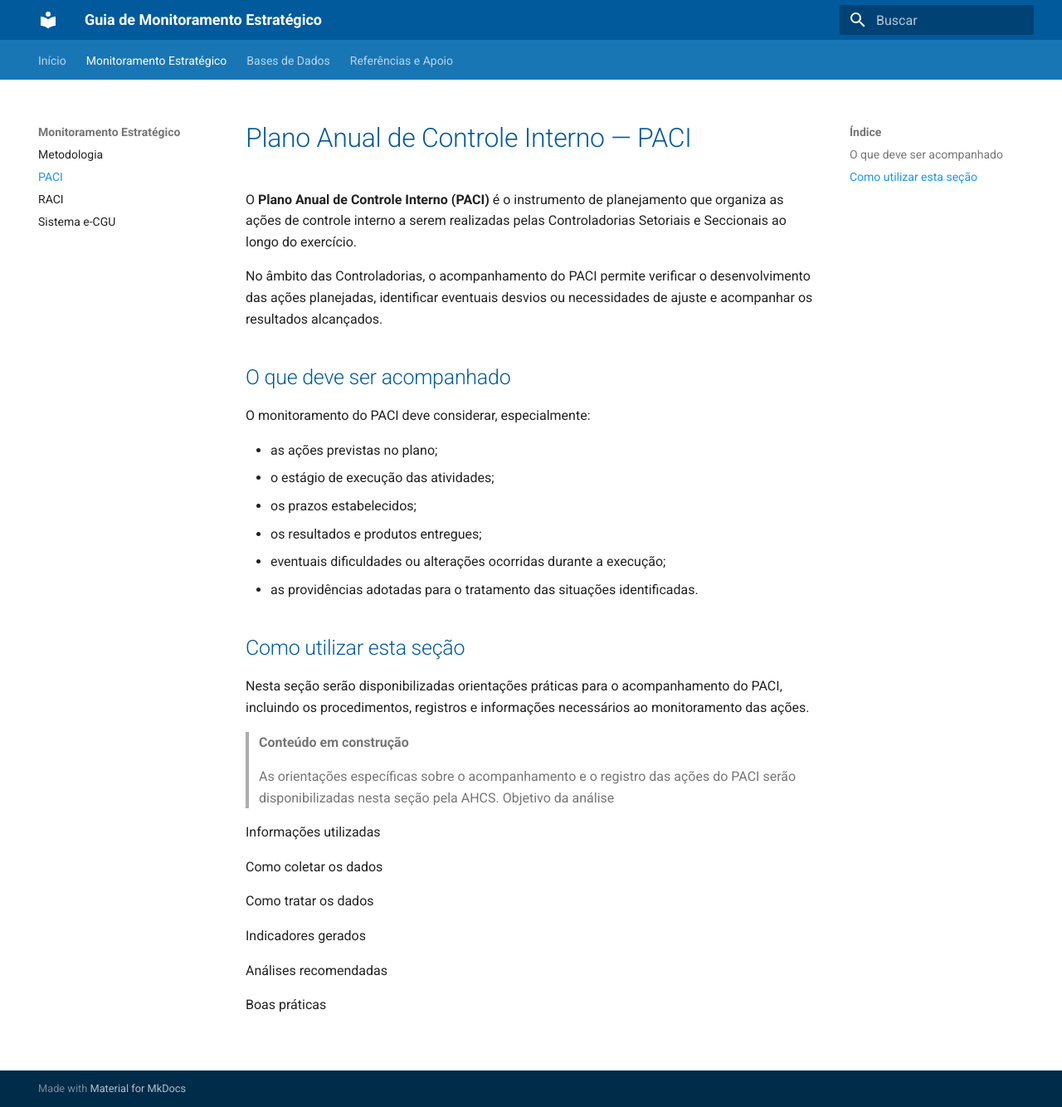
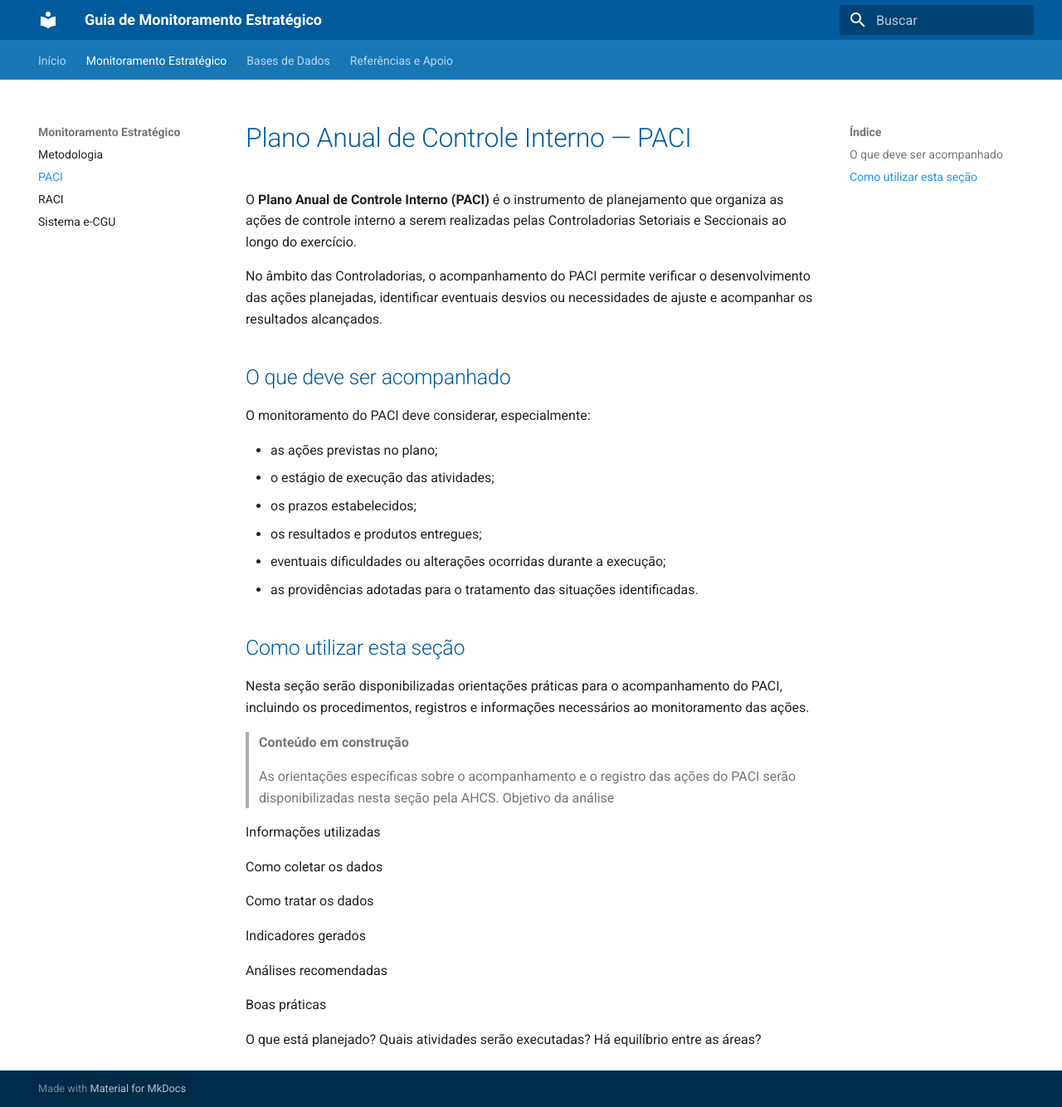
Before and after one commit to CGEMG-AHCS/guia-monitoramento-estrategico, an MkDocs documentation site: the page built from docs/monitoramento/paci.md, in a window 1280 px wide and 1334 px high. Shown: the whole window at 83% size. Built offline with MkDocs 1.6.1 and Material for MkDocs 9.7.7, drawn with Linux system fonts in a browser that asks for light colours.

Commit message:
Update paci.md

```diff
--- a/docs/monitoramento/paci.md
+++ b/docs/monitoramento/paci.md
@@ -35,3 +35,7 @@ Indicadores gerados
 Análises recomendadas
 
 Boas práticas
+
+O que está planejado?
+Quais atividades serão executadas?
+Há equilíbrio entre as áreas?
```
